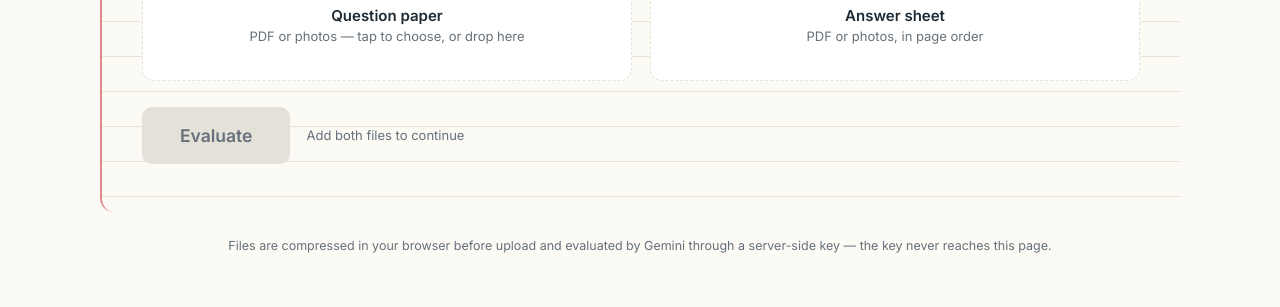
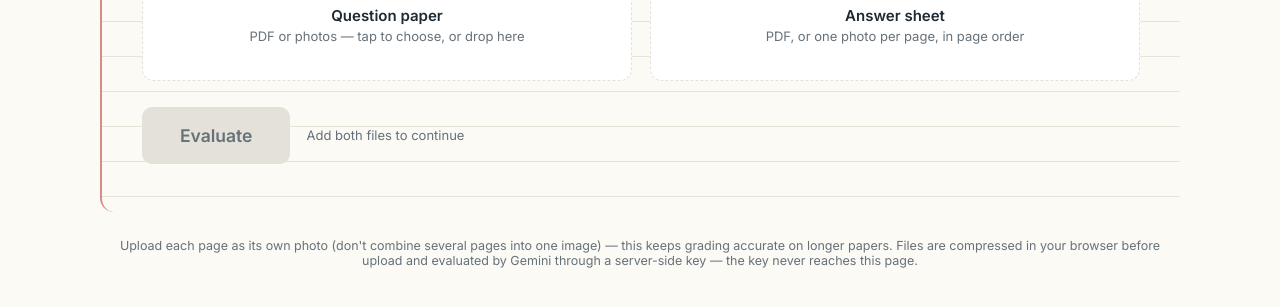
Before and after one commit to navalsheth/papereval_WEBAPP_CLAUDE, a website: page public/index.html in a window 1280 px wide. Shown: the part 363-670 px from the top of the page. Drawn offline with nearby package versions, Linux system fonts and the light colour scheme.

Commit message:
Update index.html
2 page batching, 1-2, 2-3/.....

```diff
--- a/public/index.html
+++ b/public/index.html
@@ -196,7 +196,7 @@
           <input type="file" id="file2" accept=".pdf,image/*" multiple>
           <div class="dz-icon">✍️</div>
           <div class="dz-title">Answer sheet</div>
-          <div class="dz-sub">PDF or photos, in page order</div>
+          <div class="dz-sub">PDF, or one photo per page, in page order</div>
           <div class="dz-file" id="dz2-name"></div>
         </label>
       </div>
@@ -205,7 +205,7 @@
         <span class="hint" id="evalHint">Add both files to continue</span>
       </div>
     </div>
-    <p class="footnote">Files are compressed in your browser before upload and evaluated by Gemini through a server-side key — the key never reaches this page.</p>
+    <p class="footnote">Upload each page as its own photo (don't combine several pages into one image) — this keeps grading accurate on longer papers. Files are compressed in your browser before upload and evaluated by Gemini through a server-side key — the key never reaches this page.</p>
   </section>
 
   <section id="screen-loading" class="screen">
@@ -510,7 +510,7 @@ function buildReport(questions){
   qlist.innerHTML = currentQuestions.map(q => `
     <div class="qrow" data-page="${q.page}" id="qrow-${q.id}">
       <button class="qrow-head" aria-expanded="false">
-        <span class="qtitle"><span class="qnum">Q${escapeHtml(q.questionNumber ?? q.id)}</span>${escapeHtml(q.title || '')}</span>
+        <span class="qtitle"><span class="qnum">Q${escapeHtml(String(q.questionNumber ?? q.id).replace(/^[Qq]\s*/, ''))}</span>${escapeHtml(q.title || '')}</span>
         <span class="qmeta">
           <span class="pill ${q.status}">${statusLabel[q.status] || q.status}</span>
           <span class="chev">▸</span>
```
